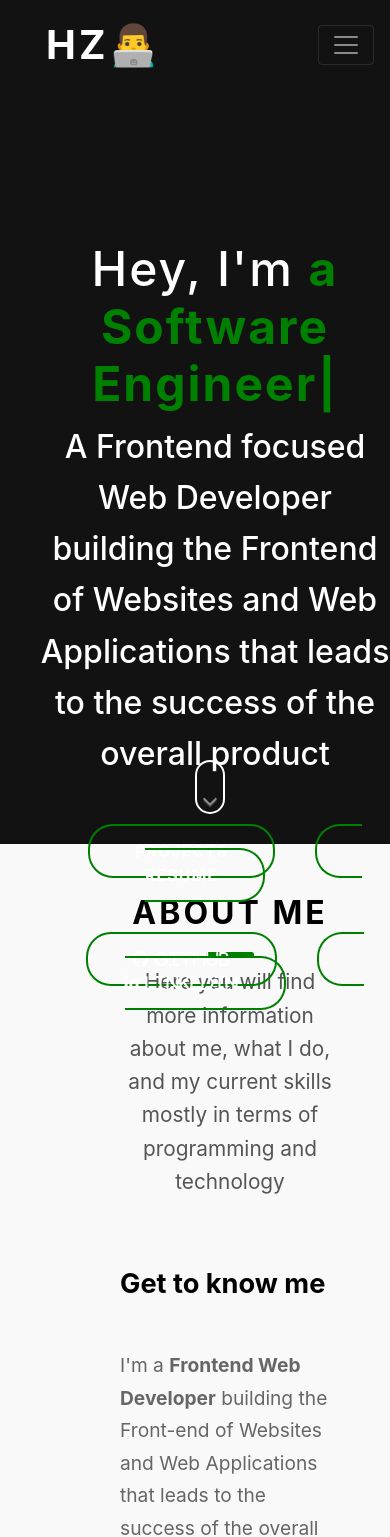
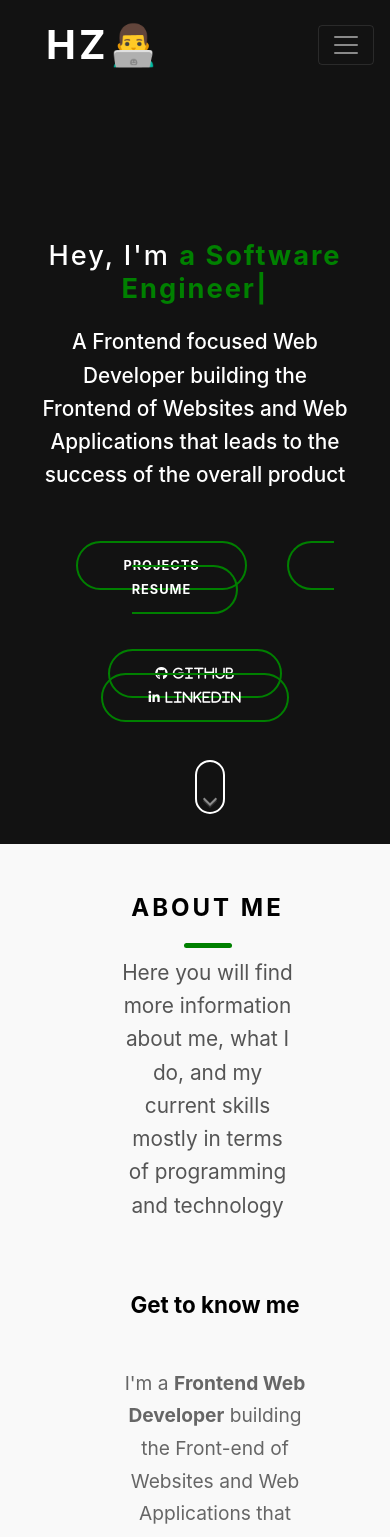
Before and after one commit to hamzazaka/Hamza-Portfolio, a React (Create React App) app in the folder portfolio-app/: page / in a window 390 px wide. Shown: the top 1537 px of the page. Built offline with nearby package versions, Linux system fonts and the light colour scheme.

Commit message:
mobile version is done

```diff
--- a/portfolio-app/src/App.css
+++ b/portfolio-app/src/App.css
@@ -249,33 +249,7 @@
   transform-origin:0 50%;
 } */
 
-.socials{
-  /* position: absolute;
-  margin: 0 !important;
-  padding: 0 !important;
-  list-style: none;
-  top: 40%;
-  border: 1px solid green; */
-  position: absolute;
-    top: 50%;
-    border: 2px solid #eee;
-    border-left: 2px solid #eee;
-    transform: translateY(-50%);
-    list-style: none;
 
-}
-.socials li {
-  /* border: 1px solid white;
-  font-size: 27px; */
-      width: 100%;
-    display: block;
-    padding: 1.2rem;
-    border-bottom: 2px solid #eee;
-    transition: background .3s;
-}
-.socials li i{
-  font-size: 23px;
-}
 
 /* //////////////  SCROLL MOUSE (Learned from webs cifar css scroll down Animation) /////////////////// */
 
@@ -588,3 +562,88 @@
   padding-right: 90px;
 
 }
+
+
+/* /////////// MOBILE VERSION //////////////// */
+
+@media (max-width: 768px){
+
+  /* HEADER */
+
+  .heading1{
+    padding-right: 40px;
+  }
+  .hh h1{
+    font-size: 1.7rem;
+  }
+  .hh h2{
+    margin-top: 20px;
+    font-size: 1.3rem;
+  }
+
+  .hello1 a{
+    font-size: 0.8rem;
+
+  }
+
+/* About Page */
+
+.aboutme, .get-to-know-me{
+  text-align: center;
+  padding-right: 45px;
+  max-width: 100%;
+  /* padding-left: 45px; */
+}
+
+.aboutme h1{
+  font-size: 1.5rem;
+
+}
+
+.btn-contact{
+  text-align: center;
+}
+.get-to-know-me h2{
+
+    font-size: 1.4rem;
+
+}
+.my-skills {
+  margin-top: 50px;
+  /* margin-right:190px ; */
+  text-align: center;
+}
+.my-skills h2{
+  margin-right: 0px;
+  font-size: 1.4rem;
+}
+.my-skills {
+  padding-right: 100px;
+}
+
+
+/* PRODCUT PAGE */
+
+.project-description{
+  text-align: center;
+}
+
+.project-description h1{
+  font-size: 28px;
+}
+/* contact  */
+
+.contact-form p{
+  max-width: 100%;
+  font-size: 18px;
+}
+
+.footer h1{
+  text-align: center;
+}
+
+.last{
+  text-align: center;
+  padding-right: 190px;
+}
+}
```
